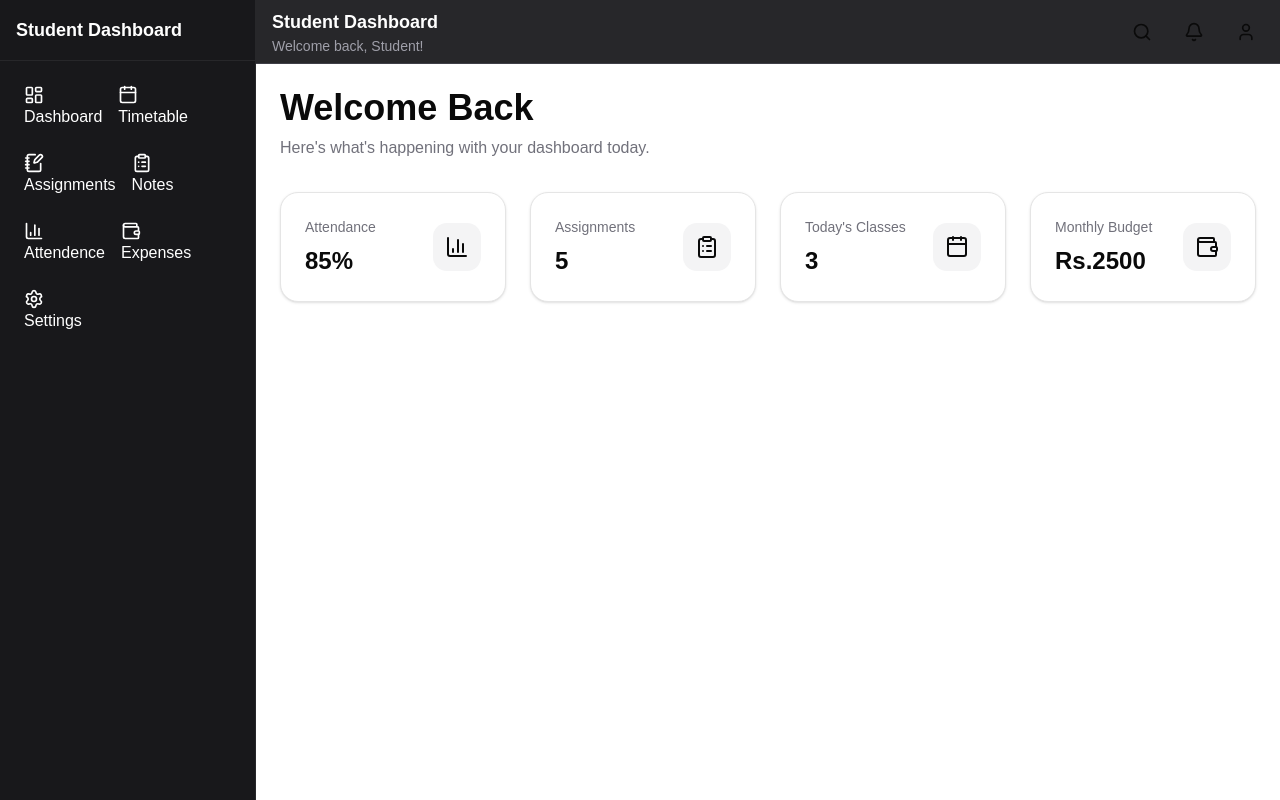
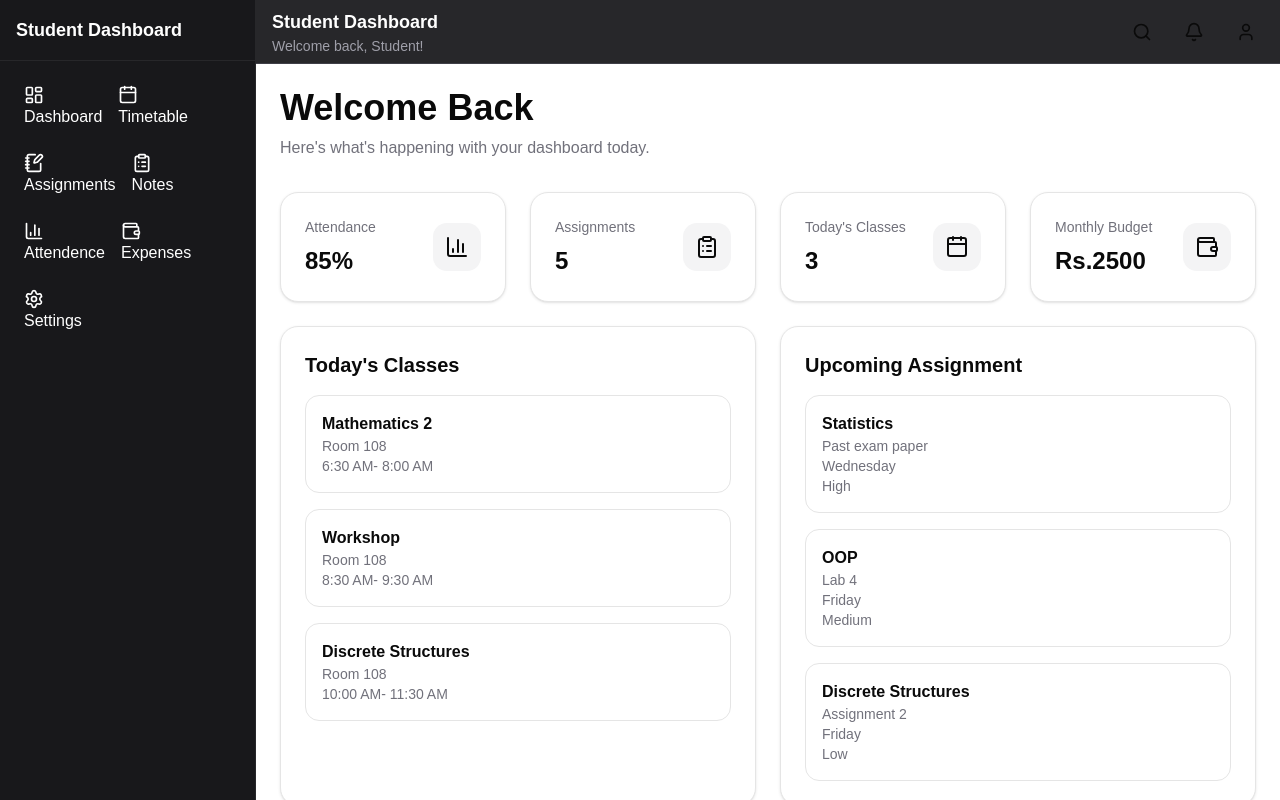
Before and after one commit to Me-is-sumit/student-dashboard, a React (Vite) app: page / in a window 1280 px wide. Built offline with nearby package versions, Linux system fonts and the light colour scheme.

Commit message:
Added the classes and upcoming assignment to dashboard

```diff
--- a/src/pages/Dashboard.tsx
+++ b/src/pages/Dashboard.tsx
@@ -1,4 +1,6 @@
 import StatCard from "@/components/dashboard/StatCard";
+import TodaysClasses from "@/components/dashboard/TodaysClasses";
+import UpcomingAssignment from "@/components/dashboard/UpcomingAssignment";
 import { BarChart3, ClipboardList, Calendar, Wallet } from "lucide-react";
 export default function Dashboard() {
   return (
@@ -15,6 +17,10 @@ export default function Dashboard() {
         <StatCard title="Today's Classes" value="3" icon={Calendar} />
         <StatCard title="Monthly Budget" value="Rs.2500" icon={Wallet} />
       </div>
+      <div className="grid gap-6 md:grid-cols-1 lg:grid-cols-2 mt-6">
+        <TodaysClasses />
+        <UpcomingAssignment />
+      </div>
     </div>
   );
 }
```
